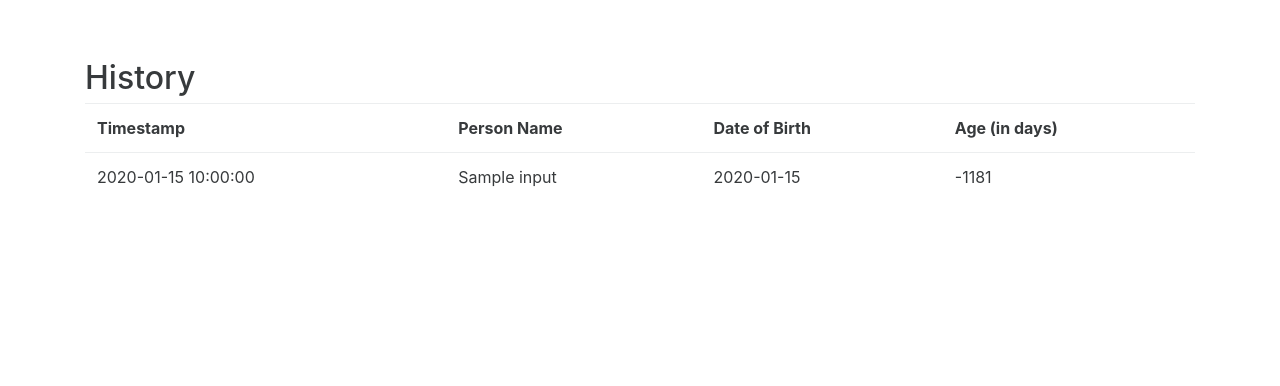
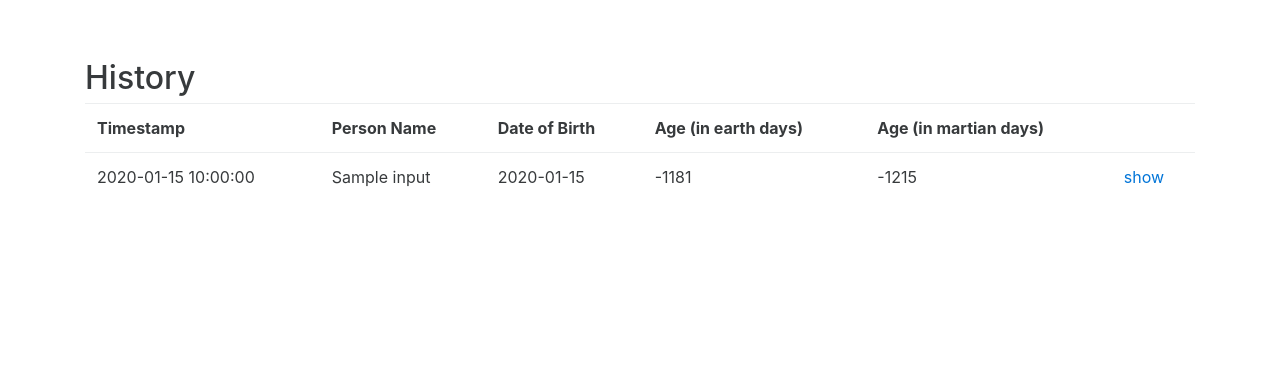
Before and after one commit to kellpossible/SWE30004, a Flask app: template app/templates/history.html in a window 1280 px wide. Shown: the part 54-440 px from the top of the page. Run offline with Flask 2, Linux system fonts and the light colour scheme; tables that the repository leaves empty hold one stand-in row (values such as "Sample post"); the template is opened without the code that fills it: values that come from a table or form of the project are taken from there, most other values are stand-ins (such as "Sample title", 1, 10 or a date in 2020); some libraries are stand-ins or nearby versions.

Commit message:
martian days

```diff
--- a/app/models.py
+++ b/app/models.py
@@ -29,6 +29,17 @@ class Input(db.Model):
         else:
             return self.person_name
 
+    def calculate_martian_age_days(self):
+        mars_earth_day_ratio = 1.02855
+        today = datetime.datetime.now()
+        dob = datetime.datetime.combine(self.date_of_birth,
+                                        datetime.datetime.min.time())
+        diff = today - dob
+        mars_day_seconds = diff.total_seconds() * mars_earth_day_ratio
+        mars_day = datetime.timedelta(seconds=mars_day_seconds)
+        return mars_day.days
+
+
     def calculate_earth_age_days(self):
         today = datetime.datetime.now()
         dob = datetime.datetime.combine(self.date_of_birth,
--- a/app/templates/history.html
+++ b/app/templates/history.html
@@ -8,7 +8,9 @@
     <th>Timestamp</th>
     <th>Person Name</th>
     <th>Date of Birth</th>
-    <th>Age (in days)</th>
+    <th>Age (in earth days)</th>
+    <th>Age (in martian days)</th>
+    <th></th>
   </tr>
   {% for iput in inputs %}
   <tr>
@@ -16,6 +18,8 @@
     <td>{{ iput.full_name() }}</td>
     <td>{{ iput.date_of_birth }}</td>
     <td>{{ iput.calculate_earth_age_days() }}</td>
+    <td>{{ iput.calculate_martian_age_days() }}</td>
+    <td><a href="/show/{{ iput.id }}">show</a></td>
   </tr>
   {% endfor %}
 </table>
--- a/app/templates/show.html
+++ b/app/templates/show.html
@@ -1,5 +1,6 @@
 {% extends "layout.html" %}
 {% block title %}History{% endblock %}
 {% block content %}
-<h2>Calculated Age: {{ iput.calculate_earth_age_days() }} days old</h2>
+<h2>Calculated Age (earth days): {{ iput.calculate_earth_age_days() }} days old</h2><br></br>
+<h2>Calculated Age (martian days): {{ iput.calculate_martian_age_days() }} days old</h2>
 {% endblock %}
```
